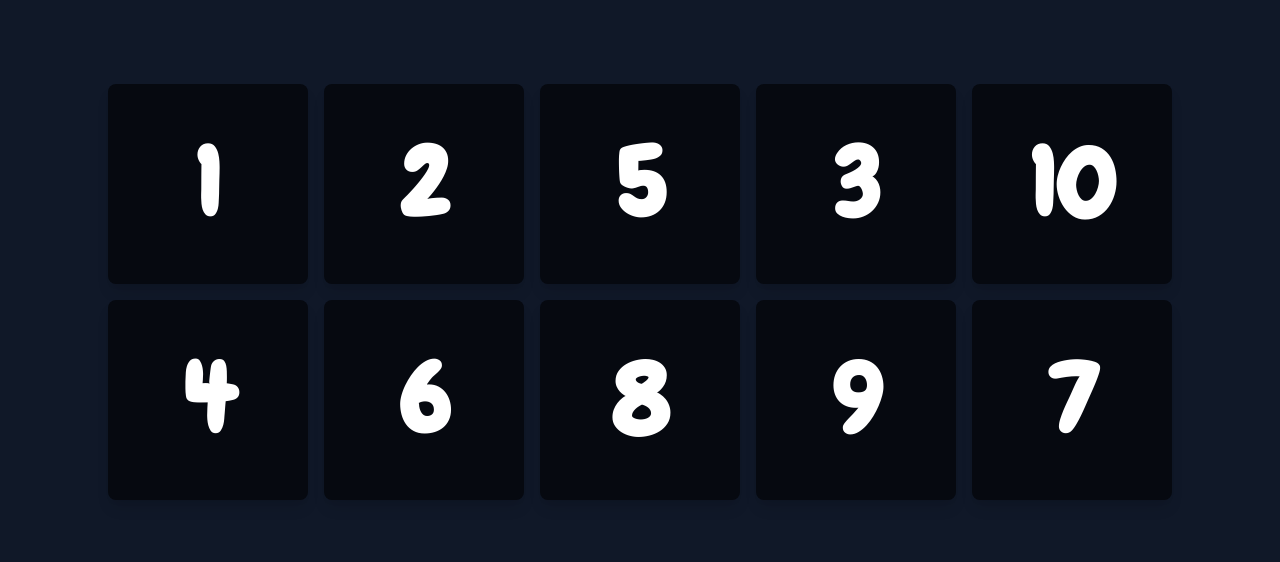
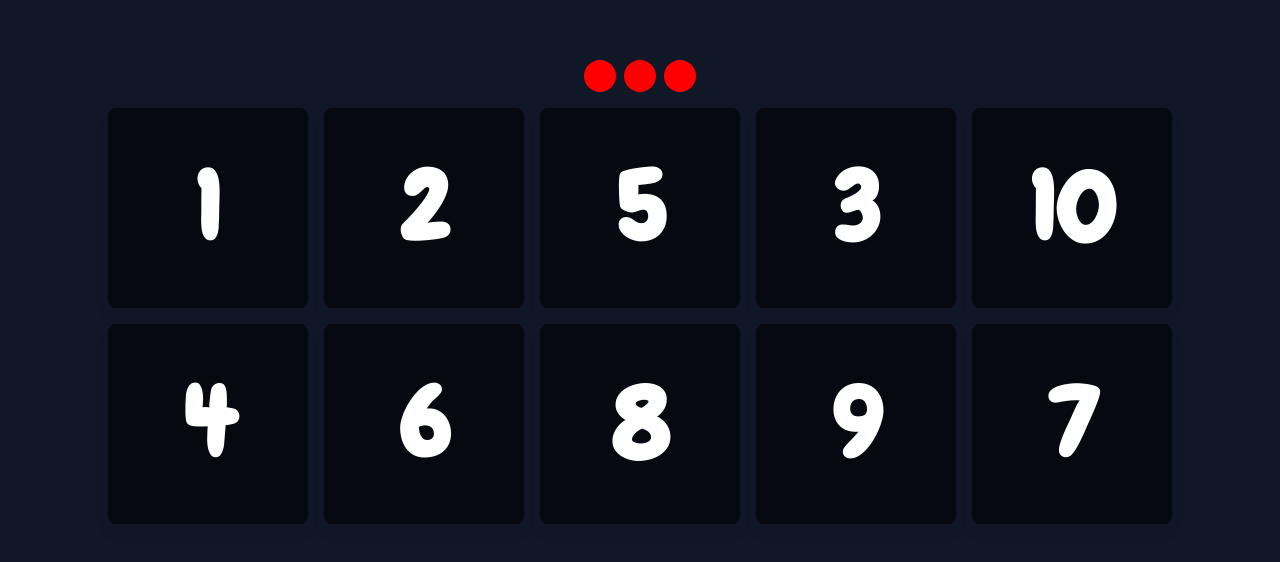
Before and after one commit to FrancescoBonizzi/tappy-tiles, a React (Vite) app: page /game in a window 1280 px wide. Shown: the part 108-670 px from the top of the page. Built offline with nearby package versions, Linux system fonts and the light colour scheme.

Commit message:
feat: implement max attempts logic and display for wrong attempts in Scene3Game

```diff
--- a/src/scenes/scene3Game.tsx
+++ b/src/scenes/scene3Game.tsx
@@ -4,7 +4,7 @@ import Defaults from "../Defaults.ts";
 import {useEffect, useMemo, useState} from "react";
 import ColorHelper from "../helpers/ColorHelper.ts";
 import confetti from "canvas-confetti";
-import { FaRedo } from "react-icons/fa";
+import {FaRedo} from "react-icons/fa";
 import tile1 from "./../assets/tiles/1.jpg";
 import tile2 from "./../assets/tiles/2.jpg";
 import tile3 from "./../assets/tiles/3.jpg";
@@ -30,6 +30,8 @@ const tilesArray = CollectionsHelper.shuffleArray([
     tile10
 ]);
 
+const maxAttempts = 3;
+
 function Scene3Game() {
     const location = useLocation();
     const navigate = useNavigate();
@@ -44,8 +46,10 @@ function Scene3Game() {
     const [currentNumber, setCurrentNumber] = useState(1);
     const [revealed, setRevealed] = useState<number[]>([]);
     const [wrongAttempts, setWrongAttempts] = useState<number[]>([]);
+    const [wrongAttemptsCount, setWrongAttemptsCount] = useState(0);
     const numbers = useMemo(() => getRandomNumbers(), []);
     const [gameCompleted, setGameCompleted] = useState(false);
+    const isGameOver = wrongAttemptsCount >= maxAttempts;
 
     useEffect(() => {
         if (revealed.length === 10) {
@@ -55,17 +59,22 @@ function Scene3Game() {
                 spread: 120,
                 startVelocity: 60,
                 scalar: 1.2,
-                origin: { y: 0.5 },
+                origin: {y: 0.5},
                 ticks: 500,
             });
         }
     }, [revealed]);
 
     const handleTileClick = (num: number) => {
+
+        if (isGameOver)
+            return;
+
         if (num === currentNumber) {
             setRevealed([...revealed, num]);
             setCurrentNumber(currentNumber + 1);
         } else {
+            setWrongAttemptsCount(prev => prev + 1);
             setWrongAttempts([...wrongAttempts, num]);
             setTimeout(() => setWrongAttempts(
                     []),
@@ -80,6 +89,23 @@ function Scene3Game() {
             animate={{opacity: 1, backgroundColor: choosenColor}}
             exit={{opacity: 0}}
             transition={{duration: 0.5}}>
+
+            <div className="flex justify-center gap-2 mb-4">
+                {[...Array(maxAttempts)].map((_, index) => (
+                    <motion.div
+                        key={index}
+                        style={{
+                            backgroundColor: index < wrongAttemptsCount
+                                ? ColorHelper.getDarkerColor(choosenColor, 0.6)
+                                : 'red'
+                        }}
+                        className={`w-8 h-8 rounded-full`}
+                        initial={{scale: 1}}
+                        animate={{scale: index < wrongAttemptsCount ? 0.8 : 1}}
+                        transition={{duration: 0.3}}
+                    />
+                ))}
+            </div>
 
             <div className="grid grid-cols-3 sm:grid-cols-3 md:grid-cols-4 lg:grid-cols-5 gap-4">
                 {numbers.map((num) => {
@@ -114,27 +140,27 @@ function Scene3Game() {
                                         src={tilesArray[num - 1]}
                                         alt={`Tile ${num}`}
                                         className="w-full h-full object-cover rounded-lg"
-                                        initial={{ opacity: 0, rotateY: 90 }}
-                                        animate={{ opacity: 1, rotateY: 0 }}
-                                        transition={{ duration: 0.5, ease: "easeOut" }}
+                                        initial={{opacity: 0, rotateY: 90}}
+                                        animate={{opacity: 1, rotateY: 0}}
+                                        transition={{duration: 0.5, ease: "easeOut"}}
                                     />
                                     <motion.span
                                         className="absolute bottom-0 left-0 w-full text-white font-playful text-lg font-bold text-center bg-black bg-opacity-50 py-1 rounded-lg"
-                                        initial={{ opacity: 0 }}
-                                        animate={{ opacity: 1 }}
-                                        transition={{ duration: 0.5 }}
-                                        style={{ backgroundColor: "rgba(0, 0, 0, 0.5)", opacity: 1 }}>
+                                        initial={{opacity: 0}}
+                                        animate={{opacity: 1}}
+                                        transition={{duration: 0.5}}
+                                        style={{backgroundColor: "rgba(0, 0, 0, 0.5)", opacity: 1}}>
                                         {num}
                                     </motion.span>
                                 </div>
                             ) : (
                                 <motion.span
                                     className="text-white text-5xl sm:text-6xl md:text-8xl font-bold font-playful"
-                                    initial={{ opacity: 1 }}
+                                    initial={{opacity: 1}}
                                     animate={isWrong ? {
                                         x: [-5, 5, -5, 5, 0]
                                     } : {}}
-                                    transition={{ duration: 0.3 }}>
+                                    transition={{duration: 0.3}}>
                                     {num}
                                 </motion.span>
                             )}
@@ -146,14 +172,14 @@ function Scene3Game() {
             {gameCompleted && (
                 <motion.button
                     className="mt-4 sm:p-2 md:p-4 lg:p-6 bg-white cursor-pointer text-black rounded-full shadow-lg lg:text-6xl md:text-4xl sm:text-2xl font-bold flex items-center justify-center"
-                    initial={{ opacity: 0, scale: 0.5, rotate: -90 }}
-                    animate={{ opacity: 1, scale: 1, rotate: 0 }}
-                    whileHover={{ scale: 1.1, rotate: 10 }}
-                    whileTap={{ scale: 0.9, rotate: -10 }}
-                    transition={{ duration: 0.5 }}
+                    initial={{opacity: 0, scale: 0.5, rotate: -90}}
+                    animate={{opacity: 1, scale: 1, rotate: 0}}
+                    whileHover={{scale: 1.1, rotate: 10}}
+                    whileTap={{scale: 0.9, rotate: -10}}
+                    transition={{duration: 0.5}}
                     onClick={() => navigate('/choose-color')}
                 >
-                    <FaRedo />
+                    <FaRedo/>
                 </motion.button>
             )}
 
```
